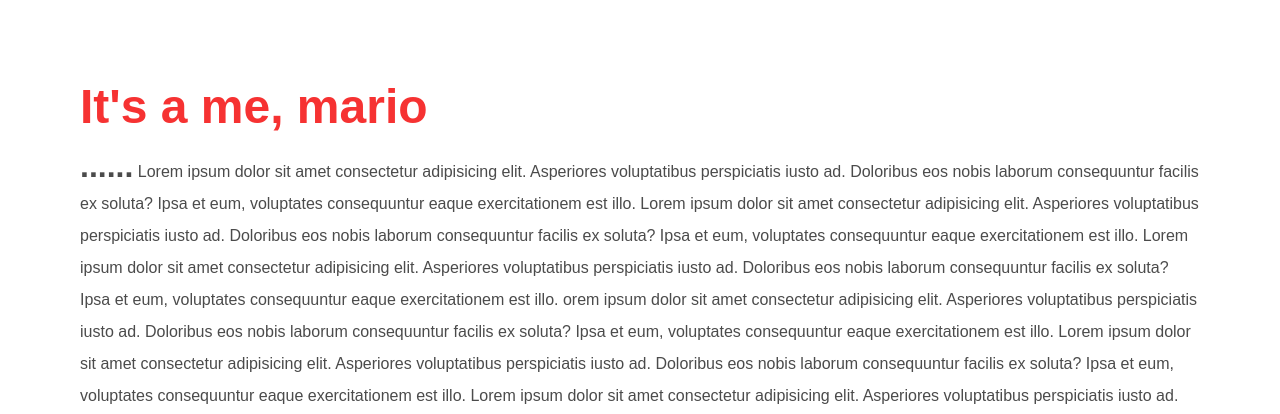
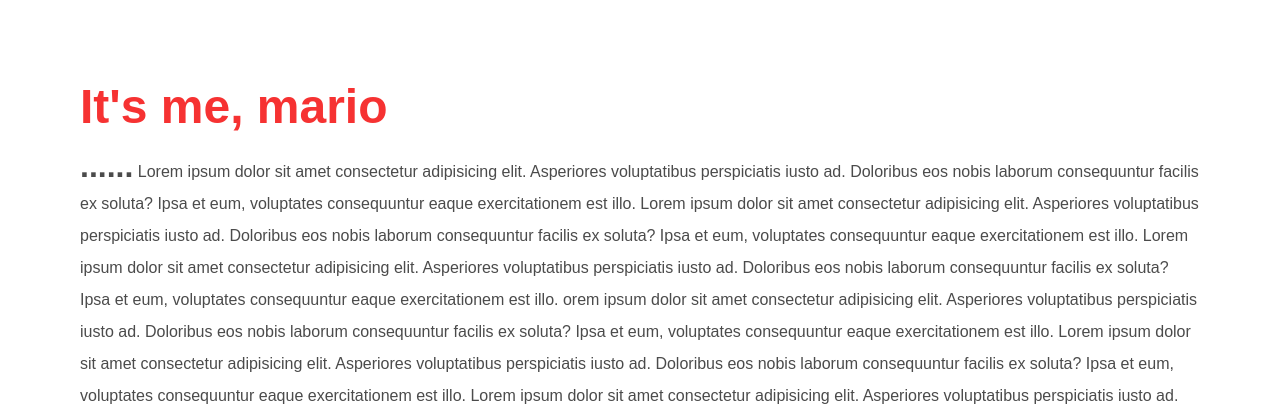
Before and after one commit to Eleyinmi/eleyinmimarioclub, a plain HTML site: page index.html in a window 1280 px wide. Shown: the part 683-1097 px from the top of the page. Drawn offline with Linux system fonts and the light colour scheme.

Commit message:
it's a me mario correction

```diff
--- a/index.html
+++ b/index.html
@@ -32,7 +32,7 @@
         </nav>
         <main>
             <article>
-                <h2>It's a me, mario</h2>
+                <h2>It's me, mario</h2>
                 <p>
                      Lorem ipsum dolor sit amet consectetur adipisicing elit.
                 Asperiores voluptatibus perspiciatis iusto ad. Doloribus
```
